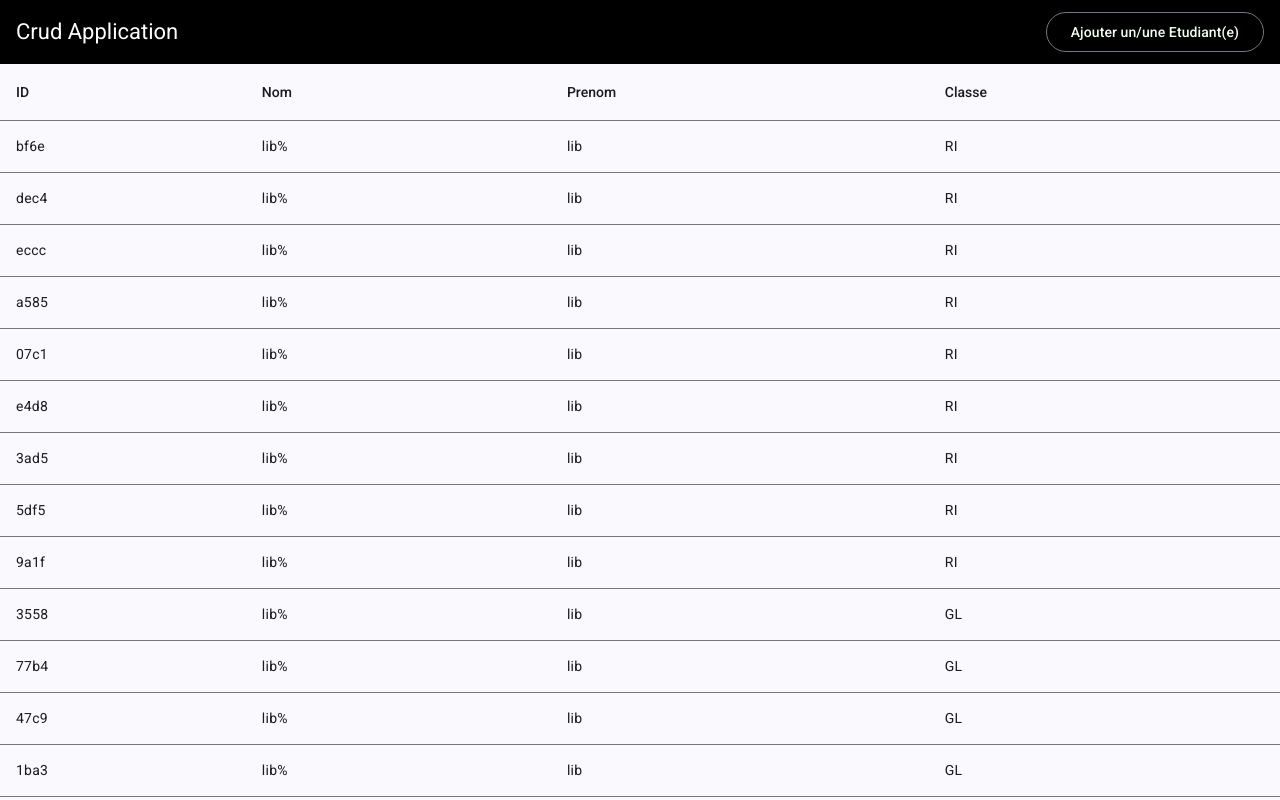
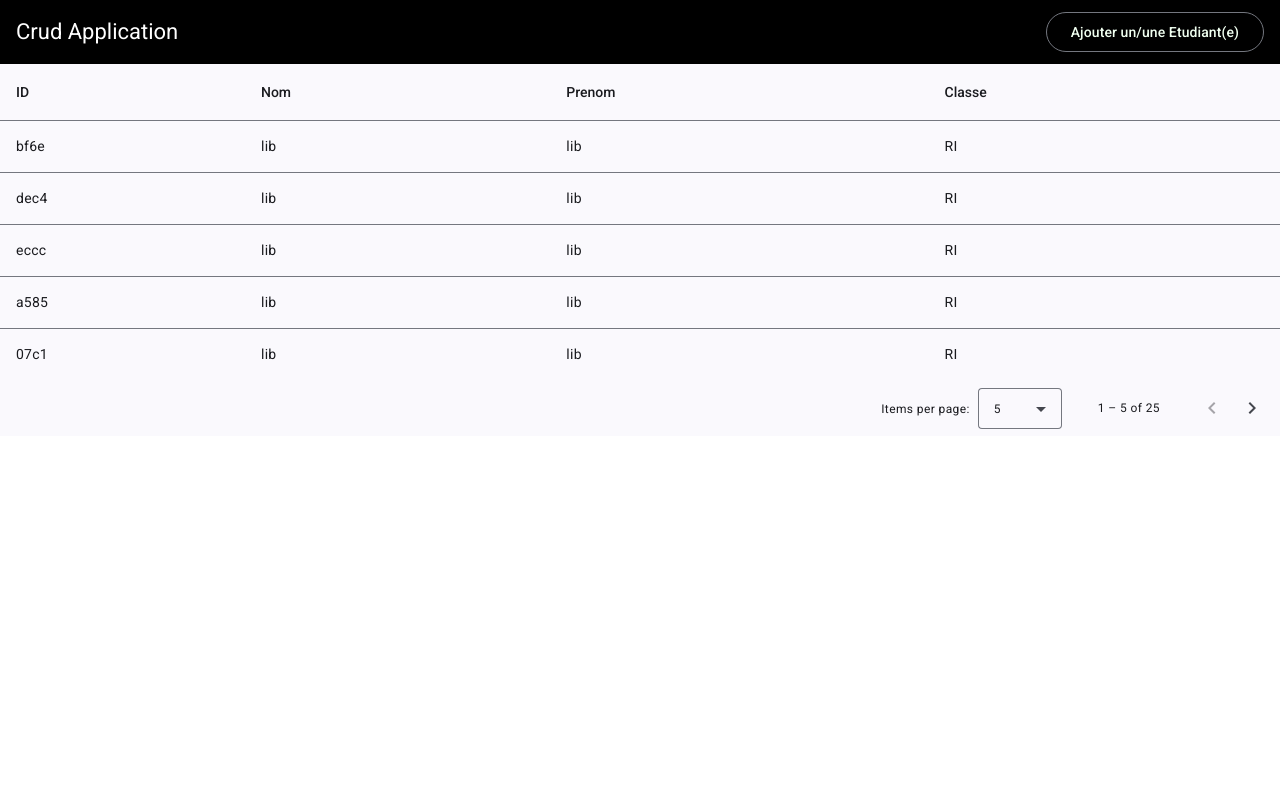
Before and after one commit to RBen19/CrudAngular, an Angular app in the folder crudApp/: page / in a window 1280 px wide. Shown: the top 800 px of the page. Built offline with nearby package versions, Linux system fonts and the light colour scheme; data requests are answered from the project's data file.

Commit message:
ajout et affichage avec pagination

```diff
--- a/crudApp/src/app/app.component.html
+++ b/crudApp/src/app/app.component.html
@@ -22,7 +22,7 @@
     <!-- Progress Column -->
     <ng-container matColumnDef="nom">
       <th mat-header-cell *matHeaderCellDef mat-sort-header> Nom </th>
-      <td mat-cell *matCellDef="let row"> {{row.nom}}% </td>
+      <td mat-cell *matCellDef="let row"> {{row.nom}}</td>
     </ng-container>
 
     <!-- Name Column -->
--- a/crudApp/src/app/app.component.ts
+++ b/crudApp/src/app/app.component.ts
@@ -37,8 +37,6 @@ interface student{
             HttpClientModule,
             MatTableModule,
             MatPaginatorModule,
-            MatTableModule,
-            MatPaginatorModule,
             MatSortModule
           ],
   templateUrl: './app.component.html',
@@ -51,7 +49,9 @@ export class AppComponent implements OnInit{
 
 
 
+
     dataSource!: MatTableDataSource<student>;
+
 
     @ViewChild(MatPaginator) paginator!: MatPaginator;
     @ViewChild(MatSort) sort!: MatSort;
@@ -67,6 +67,8 @@ export class AppComponent implements OnInit{
     this._studentServices.getAllStudents().subscribe({
       next:(res) => {
           this.dataSource =new MatTableDataSource(res);
+          this.dataSource.paginator = this.paginator;
+          this.dataSource.sort = this.sort;
         console.log(res);
       },
       error:console.log
```
